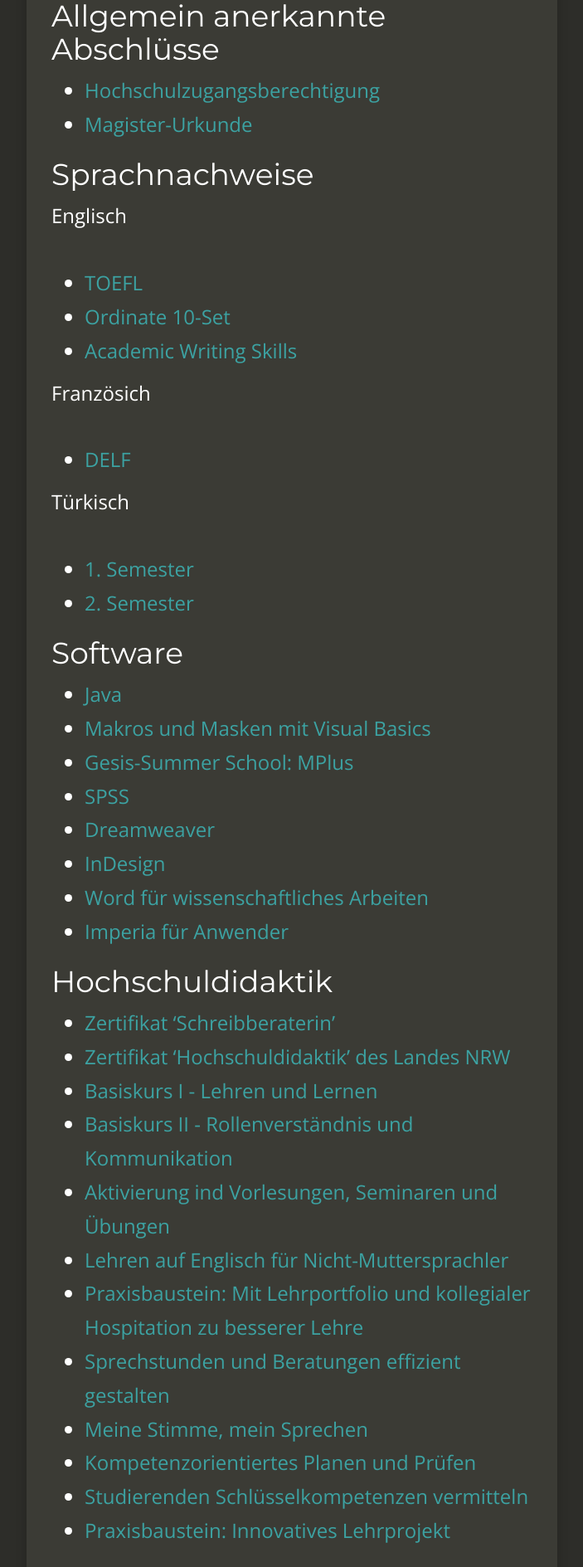
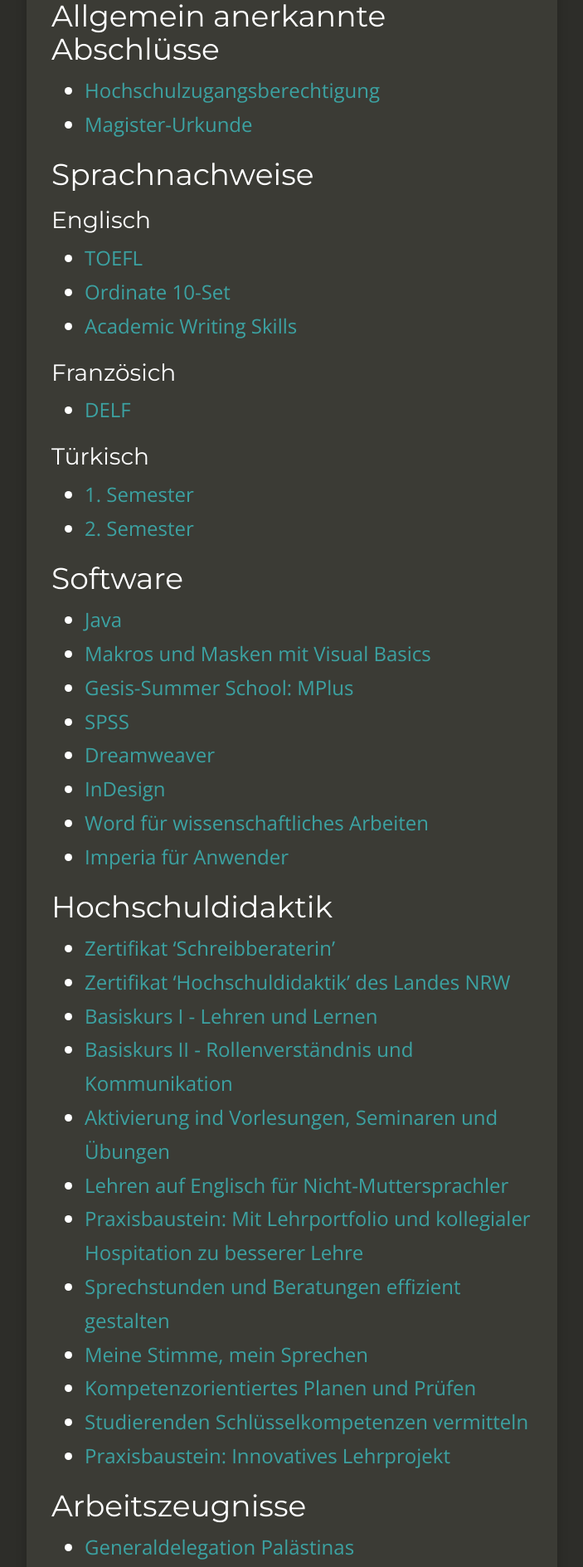
Before and after one commit to BriGitBardot/Bewerbung2, a Jekyll site: the page built from Anlagen.md, in a window 1280 px wide. Shown: the part 476-2365 px from the top of the page at 83% size, without its empty margins (288-991 px from the left). Built offline with Jekyll 4.4.1, drawn with Linux system fonts in a browser that asks for light colours; nearby versions of some CDN libraries.

```diff
--- a/Anlagen.md
+++ b/Anlagen.md
@@ -20,15 +20,15 @@ Anbei finden Sie eine Auflistung potenziell interessanter Dokumente, die meine A
 - [Magister-Urkunde]({{ site.url }}/assets/Magisterurkunde.pdf)
 
 ## Sprachnachweise
-Englisch
+### Englisch
 - [TOEFL]({{ site.url }}/assets/toefl.pdf)
 - [Ordinate 10-Set]({{ site.url }}/assets/OrdinateSet10.pdf)
 - [Academic Writing Skills]({{ site.url }}/assets/AcademicWritingSkills.pdf)
 
-Französich
+### Französich
 - [DELF]({{ site.url }}/assets/delf.pdf)
 
-Türkisch
+### Türkisch
 - [1. Semester]({{ site.url }}/assets/tuerkisch1.pdf)
 - [2. Semester]({{ site.url }}/assets/tuerkisch2.pdf)
 
```
